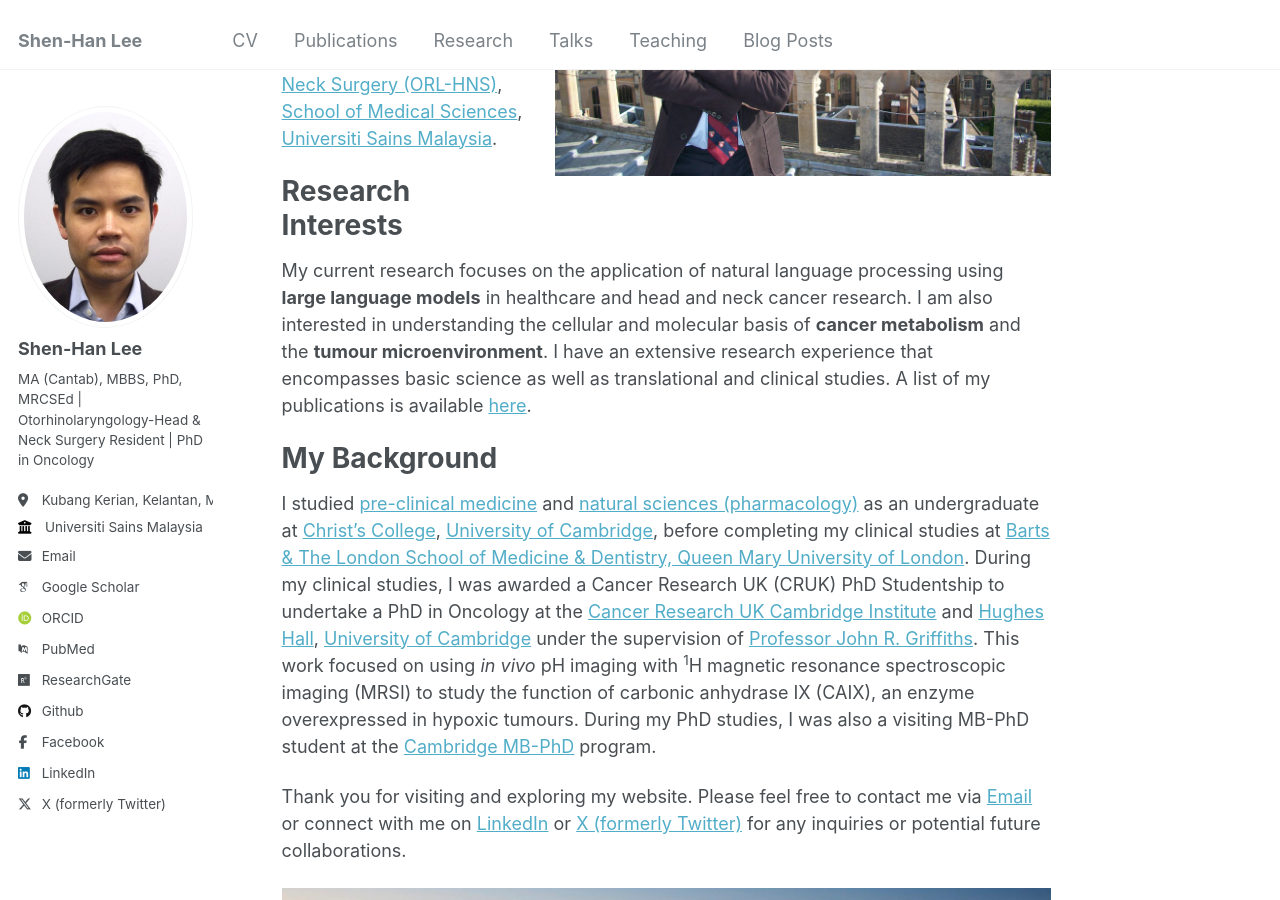
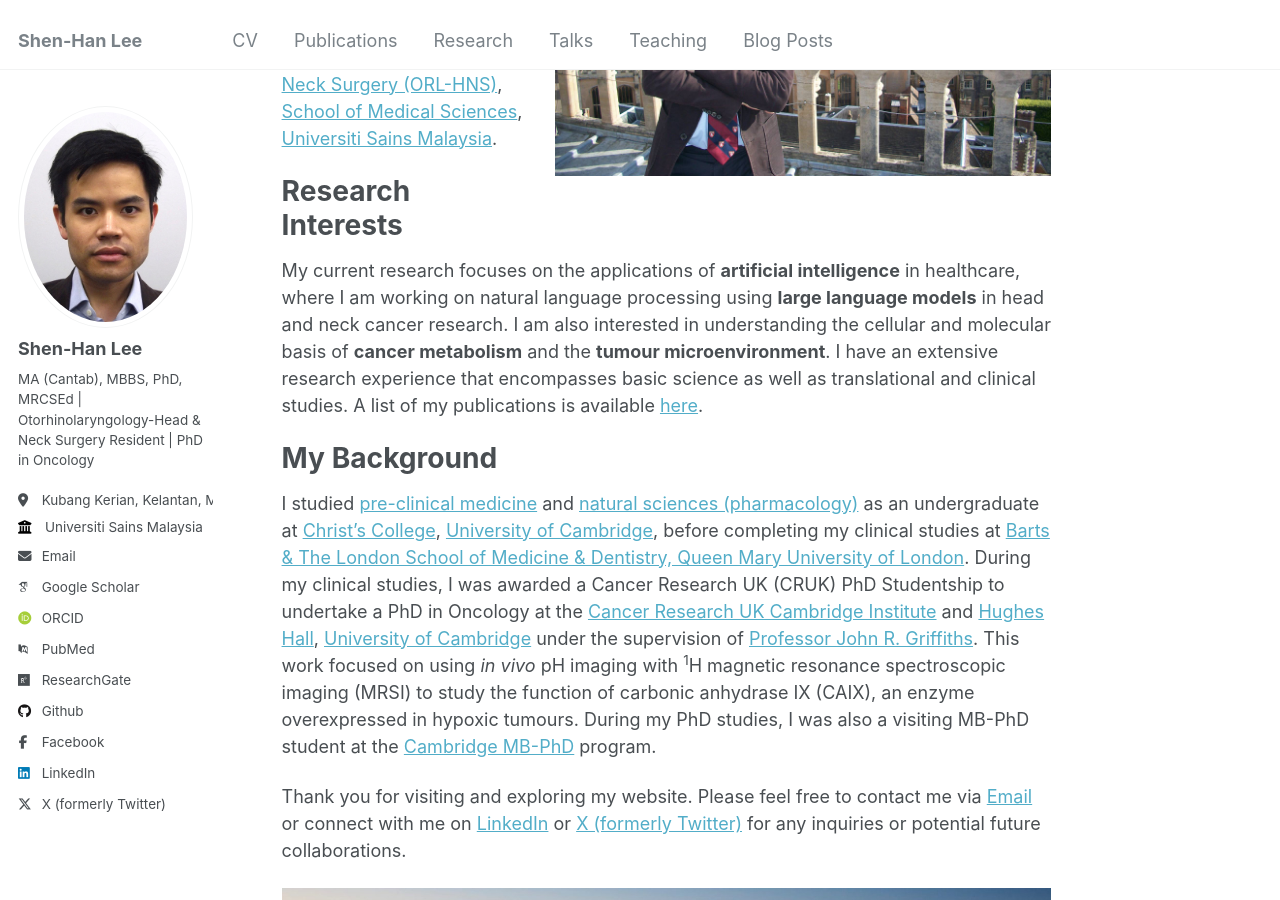
Before and after one commit to shenhanlee/shenhanlee.github.io, a Jekyll site: the page built from _pages/about.md, in a window 1280 px wide and 900 px high, scrolled down 344 px. Built offline with Jekyll 4.4.1, drawn with Linux system fonts in a browser that asks for light colours; some web fonts are replaced.

Commit message:
Merge remote-tracking branch 'origin/master'

```diff
--- a/_pages/about.md
+++ b/_pages/about.md
@@ -13,7 +13,7 @@ I am a medical doctor with the [Ministry of Health, Malaysia](https://www.moh.go
 
 # <b>Research Interests</b>
 
-My current research focuses on the application of natural language processing using <b>large language models</b> in healthcare and head and neck cancer research. I am also interested in understanding the cellular and molecular basis of <b>cancer metabolism</b> and the <b>tumour microenvironment</b>. I have an extensive research experience that encompasses basic science as well as translational and clinical studies. A list of my publications is available [here](https://shenhanlee.github.io/publications).
+My current research focuses on the applications of <b>artificial intelligence</B> in healthcare, where I am working on natural language processing using <b>large language models</b> in head and neck cancer research. I am also interested in understanding the cellular and molecular basis of <b>cancer metabolism</b> and the <b>tumour microenvironment</b>. I have an extensive research experience that encompasses basic science as well as translational and clinical studies. A list of my publications is available [here](https://shenhanlee.github.io/publications).
 
 # <b>My Background</b>
 
```
